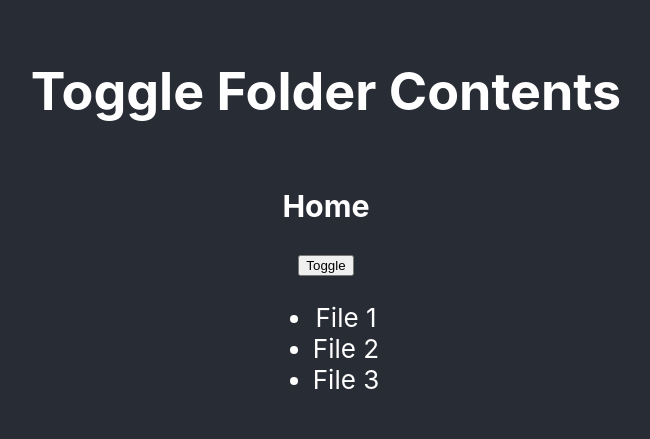
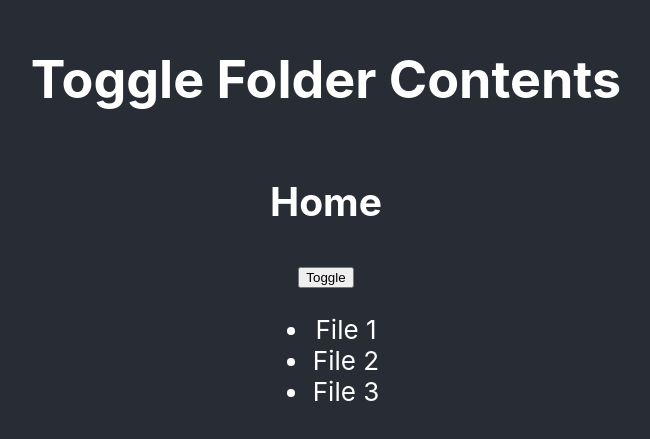
Before and after one commit to CUNY-2X-TTP-2020/react-toggle-folder-contents, a React (Create React App) app: page / in a window 1280 px wide. Shown: the part 177-616 px from the top of the page, without its empty margins (314-964 px from the left). Built offline with nearby package versions, Linux system fonts and the light colour scheme.

Commit message:
Encapsulate elements in folder section for styling

```diff
--- a/src/components/Folder.js
+++ b/src/components/Folder.js
@@ -31,11 +31,11 @@ export default class Folder extends Component
     render()
     {
         return (
-            <>
-                <h3>Home</h3>
+            <section className="folder">
+                <h2>Home</h2>
                 <button visible={this.state.visible} onClick={this.changeVisibility}>Toggle</button>
                 {this.showFiles()}
-            </>
+            </section>
         );
     }
 }
```
